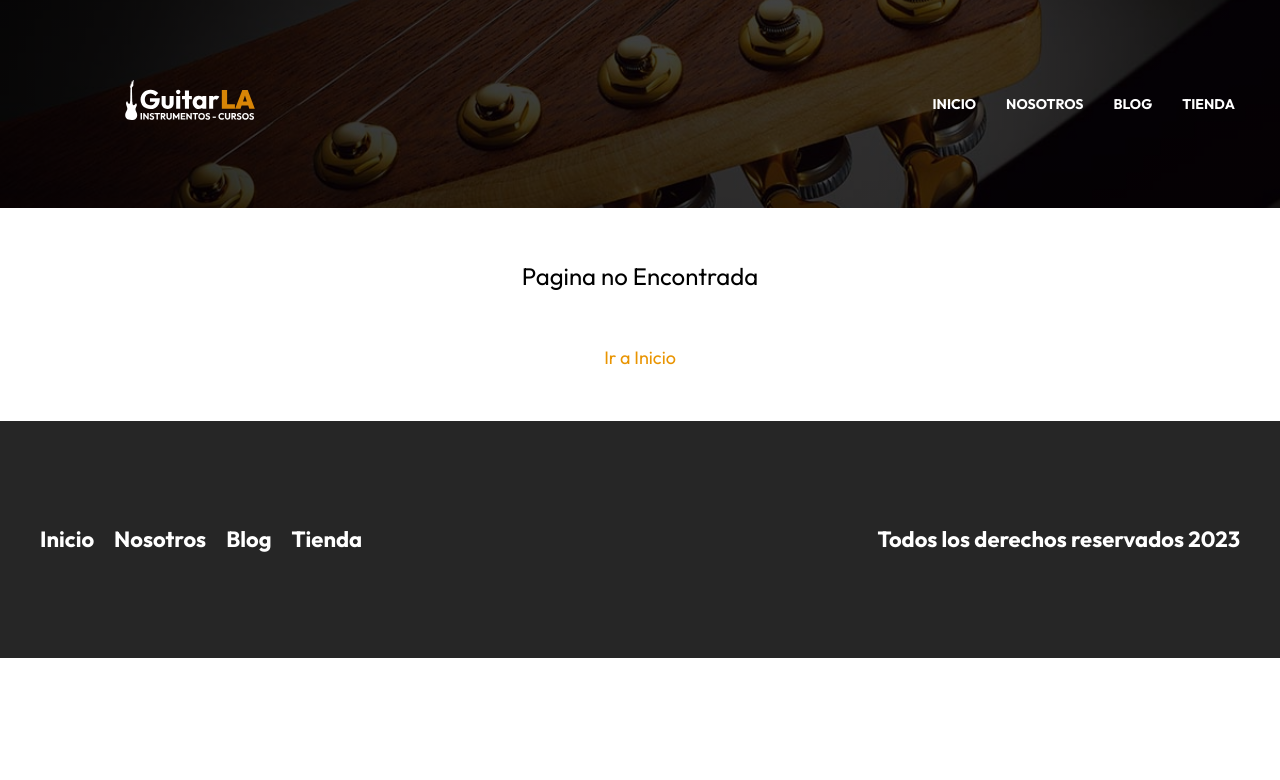
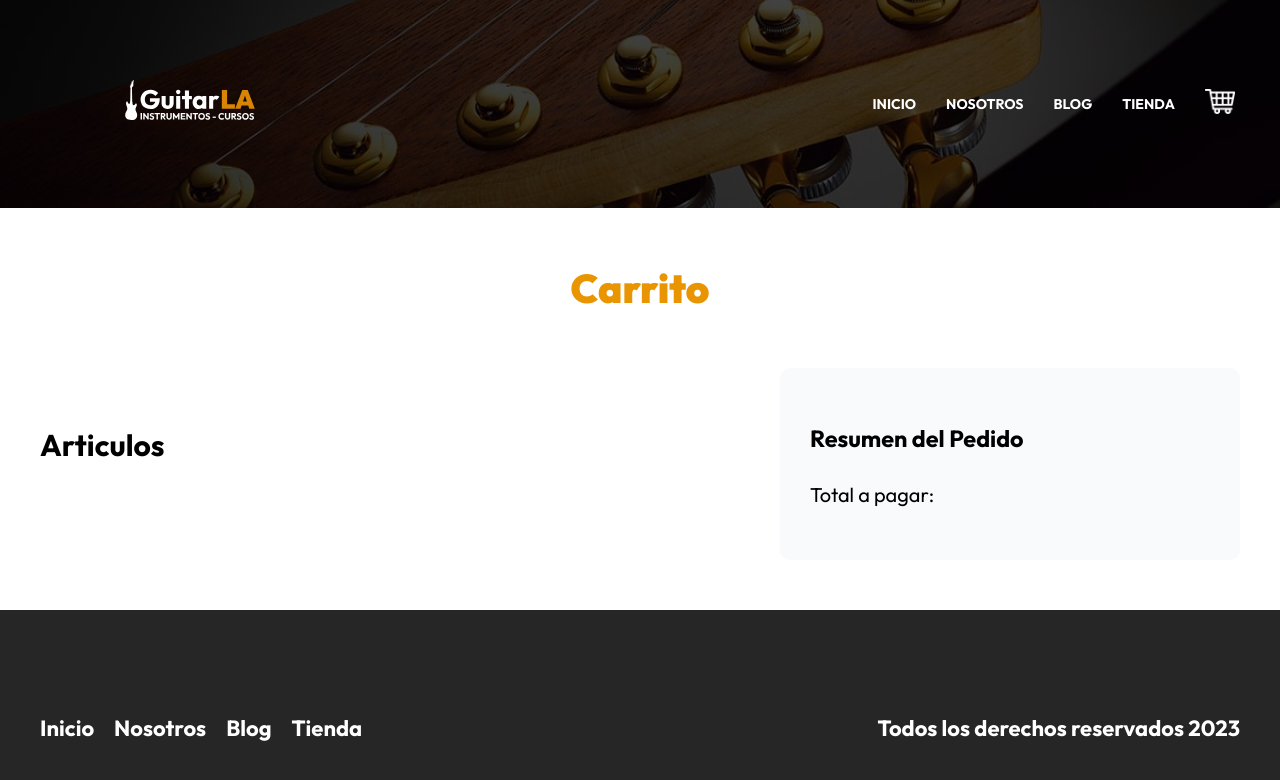
Before and after one commit to Zoes2/guitarla-nextjs, a Next.js app: page /carrito in a window 1280 px wide. Before the commit this address had no page. Shown: the top 780 px of the page. Built offline with nearby package versions, Linux system fonts and the light colour scheme.

Commit message:
añadiendo el apartado de carrito con sus estilos

```diff
--- a/components/header.js
+++ b/components/header.js
@@ -41,6 +41,12 @@ export default function Header() {
                             Tienda
                         </a>
                     </Link>
+
+                    <Link href="/carrito">
+                        <a>
+                            <Image width={30} height={25} src="/img/carrito.png" alt="Imagen carrito"/>
+                        </a>
+                    </Link>
                 </nav>
             </div>
         </header>
--- /dev/null
+++ b/pages/carrito.js
@@ -0,0 +1,25 @@
+import Layout from '../components/layout'
+import styles from '../styles/carrito.module.css'
+
+export default function Carrito() {
+    return (
+        <Layout
+            tittle='Carrito de Compras'
+        >
+            <main className='contenedor'>
+                <h1 className='heading'>Carrito</h1>
+
+                <div className={styles.contenido}>
+                    <div className={styles.carrito}>
+                        <h2>Articulos</h2>
+                    </div>
+
+                    <aside className={styles.resumen}>
+                        <h3>Resumen del Pedido</h3>
+                        <p>Total a pagar: </p>
+                    </aside>
+                </div>
+            </main>
+        </Layout>
+    )
+}
--- /dev/null
+++ b/styles/carrito.module.css
@@ -0,0 +1,81 @@
+.contenido {
+    display: grid;
+    align-items: flex-start;
+    gap: 5rem;
+}
+@media (min-width: 768px) {
+    .contenido {
+        grid-template-columns: 3fr 2fr;
+    }
+}
+
+.carrito {
+    padding: 3rem 0;
+}
+
+.producto {
+    display: grid;
+    grid-template-columns: 1fr 3fr;
+    gap: 4rem;
+    align-items: center;
+    padding: 3rem 0;
+    border-bottom: 1px solid #cfcfcf;
+    position: relative;
+}
+
+.producto:last-of-type {
+    border-bottom: none;
+}
+
+.producto p {
+    margin: 0 0 1rem 0;
+}
+
+.select {
+    all: unset;
+    border: 1px solid #cfcfcf;
+    text-align: center;
+    width: 100%;
+    padding: .5rem;
+    border-radius: 1rem;
+
+}
+
+.producto span {
+    font-size: 3.2rem;
+    font-weight: 900;
+}
+
+.nombre {
+    font-size: 4.2rem;
+    font-weight: 700;
+}
+
+.producto .precio {
+    font-weight: 700;
+    color: var(--primary);
+    margin-top: 2rem;
+}
+
+.subtotal {
+    font-size: 2.2rem;
+}
+
+.resumen {
+    background-color: #F9FAFB;
+    padding: 3rem;
+    border-radius: 1rem;
+    position: sticky;
+    top: 3rem;
+}
+
+.btn_eliminar {
+    all: unset;
+    position: absolute;
+    top: 3rem;
+    right: 1rem;
+}
+
+.btn_eliminar:hover {
+    cursor: pointer;
+}
--- a/styles/header.module.css
+++ b/styles/header.module.css
@@ -20,6 +20,7 @@
 .navegacion {
     margin-top: 5rem;
     display: flex;
+    align-items: center;
     gap: 2rem;
 }
 @media (min-width: 768px) {
```
Also changed, not shown: public/img/carrito.png (added).
